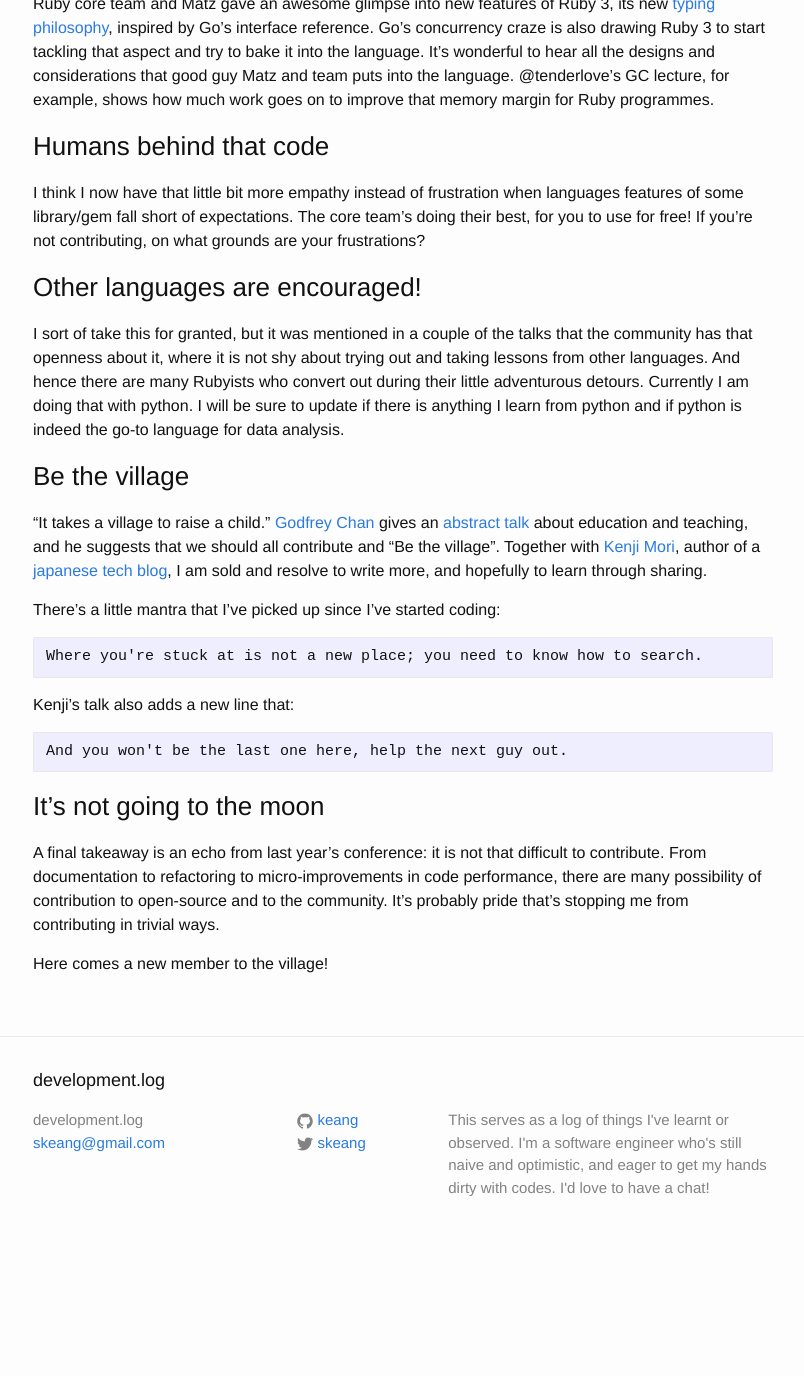
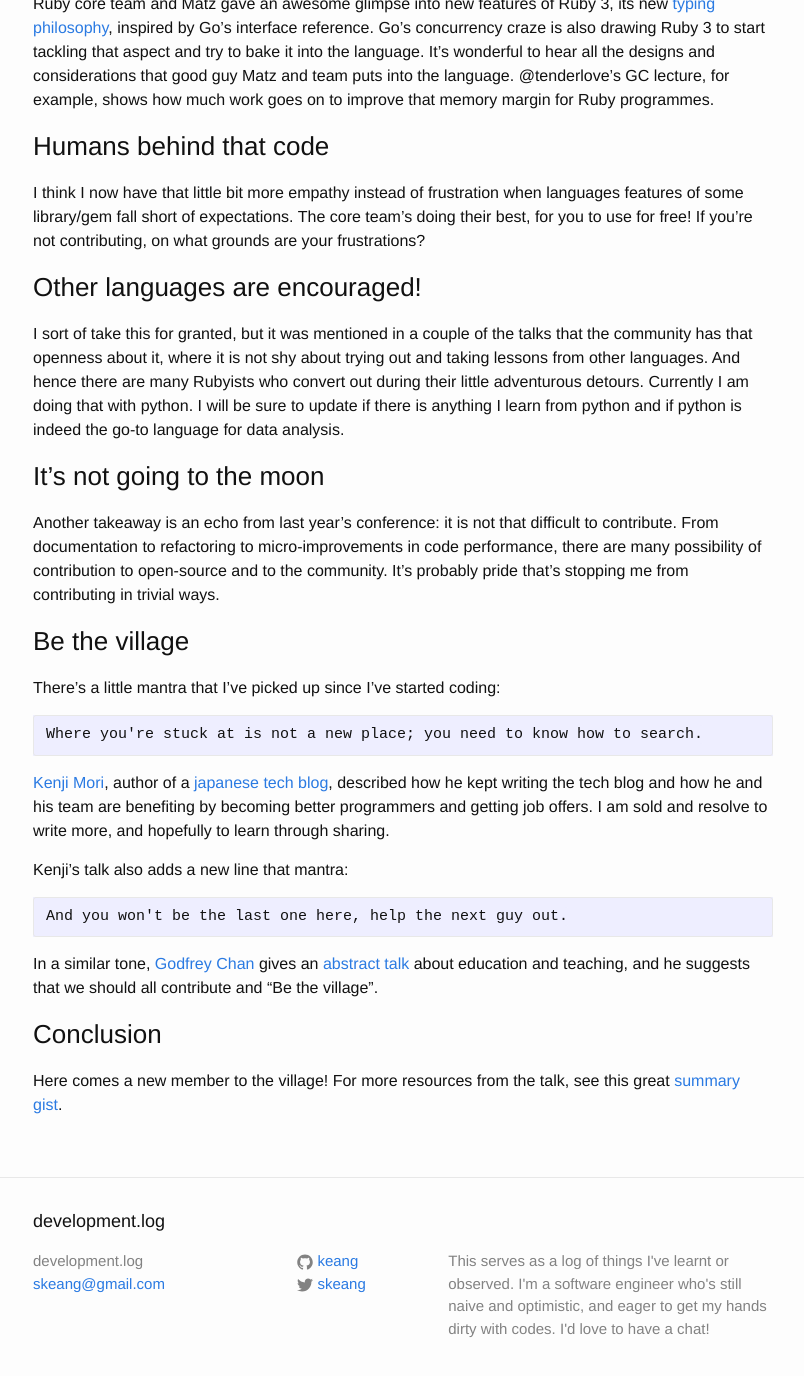
Before and after one commit to keang/keang.github.io, a Jekyll site: the page built from _posts/2016-06-26-reddot-ruby-conf.markdown, in a window 1280 px wide and 1400 px high, scrolled down 499 px. Shown: the top 1376 px of the window, without its empty margins (237-1041 px from the left). Built offline with Jekyll 4.4.1, drawn with Linux system fonts in a browser that asks for light colours; comment, search, counter and statistics services are not loaded; before the commit the page ends 1758 px from its top, so only the background shows below that.

Commit message:
Edit and add link to rdrc

````diff
--- a/_posts/2016-06-26-reddot-ruby-conf.markdown
+++ b/_posts/2016-06-26-reddot-ruby-conf.markdown
@@ -22,23 +22,25 @@
 ### Other languages are encouraged!
 I sort of take this for granted, but it was mentioned in a couple of the talks that the community has that openness about it, where it is not shy about trying out and taking lessons from other languages. And hence there are many Rubyists who convert out during their little adventurous detours. Currently I am doing that with python. I will be sure to update if there is anything I learn from python and if python is indeed the go-to language for data analysis.
 
+### It's not going to the moon
+Another takeaway is an echo from last year's conference: it is not that difficult to contribute. From documentation to refactoring to micro-improvements in code performance, there are many possibility of contribution to open-source and to the community.
+It's probably pride that's stopping me from contributing in trivial ways.
+
 ### Be the village
-"It takes a village to raise a child." [Godfrey Chan](https://twitter.com/chancancode) gives an [abstract talk](https://engineers.sg/video/keynote-rethinking-computer-science-education-reddotrubyconf-2016--804) about education and teaching, and he suggests that we should all contribute and "Be the village". Together with [Kenji Mori](https://twitter.com/zyunnosuke), author of a [japanese tech blog](http://morizyun.github.io/), I am sold and resolve to write more, and hopefully to learn through sharing.
 
 There's a little mantra that I've picked up since I've started coding:
 
 ```
 Where you're stuck at is not a new place; you need to know how to search.
 ```
+[Kenji Mori](https://twitter.com/zyunnosuke), author of a [japanese tech blog](http://morizyun.github.io/), described how he kept writing the tech blog and how he and his team are benefiting by becoming better programmers and getting job offers. I am sold and resolve to write more, and hopefully to learn through sharing.
 
-Kenji's talk also adds a new line that:
+Kenji's talk also adds a new line that mantra:
 
 ```
 And you won't be the last one here, help the next guy out.
 ```
+In a similar tone, [Godfrey Chan](https://twitter.com/chancancode) gives an [abstract talk](https://engineers.sg/video/keynote-rethinking-computer-science-education-reddotrubyconf-2016--804) about education and teaching, and he suggests that we should all contribute and "Be the village".
 
-### It's not going to the moon
-A final takeaway is an echo from last year's conference: it is not that difficult to contribute. From documentation to refactoring to micro-improvements in code performance, there are many possibility of contribution to open-source and to the community.
-It's probably pride that's stopping me from contributing in trivial ways.
-
-Here comes a new member to the village!
+### Conclusion
+Here comes a new member to the village! For more resources from the talk, see this great [summary gist](https://gist.github.com/cheeaun/43843c8b1c764825b9f3d63ed8f5bd78#file-rdrc2016-md).
````
